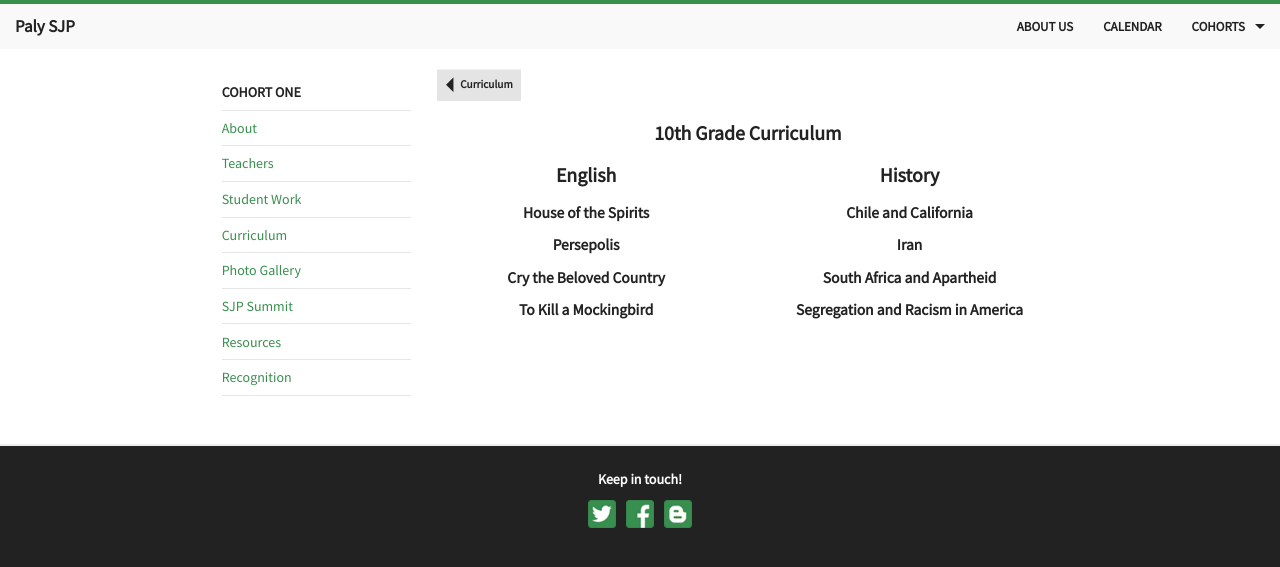
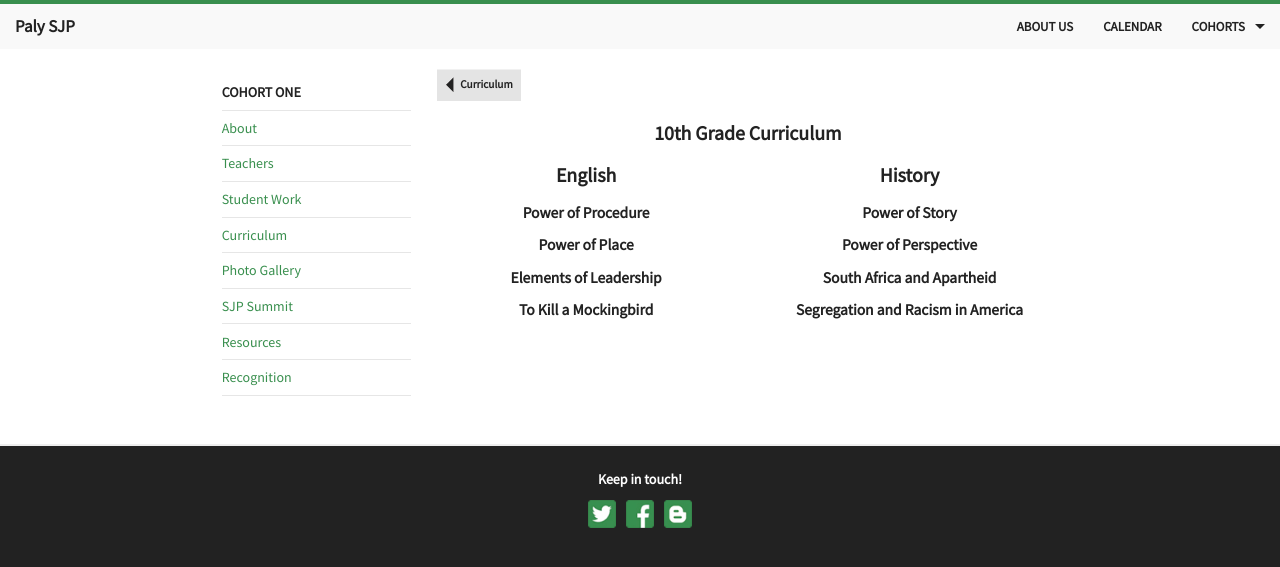
Before and after one commit to rafilong/palysjp-website, a Jekyll site: the page built from cohorts/one/curriculum/10th.html, in a window 1280 px wide. Shown: the top 567 px of the page. Built offline with Jekyll 4.4.1, drawn with Linux system fonts in a browser that asks for light colours; Markdown is read by kramdown in place of the engine named in the settings.

Commit message:
Fixed names of topics

```diff
--- a/cohorts/one/curriculum/10th.html
+++ b/cohorts/one/curriculum/10th.html
@@ -22,29 +22,29 @@
 
 <div class="row">
   <div class="small-6 columns">
-    <h5>House of the Spirits</h5>
+    <h5>Power of Procedure</h5>
     <!-- unit stuff goes here -->
   </div>
   <div class="small-6 columns">
-    <h5>Chile and California</h5>
+    <h5>Power of Story</h5>
     <!-- unit stuff goes here -->
   </div>
 </div>
 
 <div class="row">
   <div class="small-6 columns">
-    <h5>Persepolis</h5>
+    <h5>Power of Place</h5>
     <!-- unit stuff goes here -->
   </div>
   <div class="small-6 columns">
-    <h5>Iran</h5>
+    <h5>Power of Perspective</h5>
     <!-- unit stuff goes here -->
   </div>
 </div>
 
 <div class="row">
   <div class="small-6 columns">
-    <h5>Cry the Beloved Country</h5>
+    <h5>Elements of Leadership</h5>
     <!-- unit stuff goes here -->
   </div>
   <div class="small-6 columns">
```
